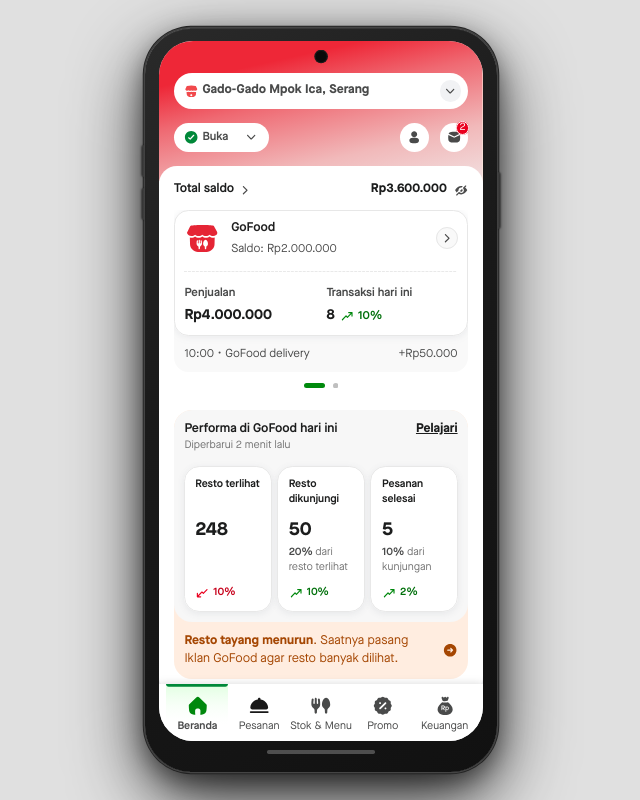
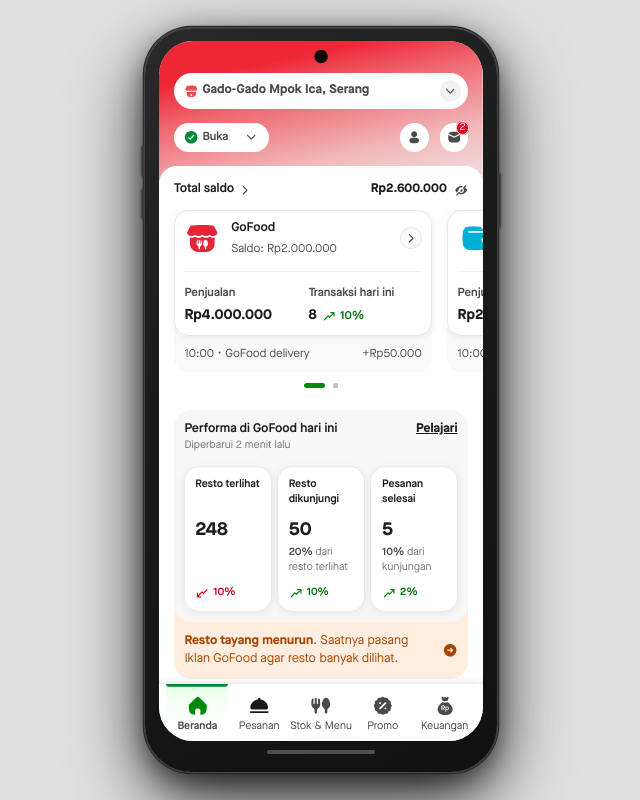
Before and after one commit to gilangilma/saldo-gfma, a React (Vite) app: page / in a window 1280 px wide. Shown: the whole page, without its empty margins (319-959 px from the left). Built offline with nearby package versions, Linux system fonts and the light colour scheme.

Commit message:
Fix carousel layout, fonts, and saldo   calculations

```diff
--- a/pnpm-workspace.yaml
+++ b/pnpm-workspace.yaml
@@ -1,2 +1,5 @@
 packages:
   - '.'
+allowBuilds:
+  '@tailwindcss/oxide': true
+  esbuild: true
--- /dev/null
+++ b/src/data/saldo.ts
@@ -0,0 +1,7 @@
+export const SALDO_GOFOOD = 2000000;
+export const SALDO_QRIS = 600000;
+export const SALDO_TOTAL = SALDO_GOFOOD + SALDO_QRIS;
+
+export function formatRp(amount: number) {
+  return "Rp" + amount.toLocaleString("id-ID");
+}
--- a/src/imports/FinancePage-1/FinancePage-17-21218.tsx
+++ b/src/imports/FinancePage-1/FinancePage-17-21218.tsx
@@ -1,4 +1,5 @@
 import { useState, useEffect, useCallback } from "react";
+import { SALDO_GOFOOD, SALDO_QRIS, SALDO_TOTAL, formatRp } from "../../data/saldo";
 import { useNavigate } from "react-router";
 import useEmblaCarousel from "embla-carousel-react";
 import svgPaths from "./svg-w9q5xzqbo7";
@@ -21,7 +22,7 @@ function Amount() {
   const navigate = useNavigate();
   return (
     <button onClick={() => navigate("/finance/all")} className="content-stretch cursor-pointer flex gap-[4px] items-center relative shrink-0" data-name="Amount">
-      <p className="font-['Maison_Neue_APP:Bold',sans-serif] leading-[36px] not-italic relative shrink-0 text-[#1c1d1d] text-[24px] whitespace-nowrap">Rp3.600.000</p>
+      <p className="font-['Maison_Neue_APP:Bold',sans-serif] leading-[36px] not-italic relative shrink-0 text-[#1c1d1d] text-[24px] whitespace-nowrap">{formatRp(SALDO_TOTAL)}</p>
       <div className="content-stretch flex items-center justify-center overflow-clip relative shrink-0" data-name="navigation/24/ic_next_ios">
         <Icon />
       </div>
@@ -79,7 +80,7 @@ function Frame20() {
 function Frame24() {
   return (
     <div className="content-stretch flex flex-[1_0_0] items-center justify-end min-w-px relative">
-      <p className="font-['Maison_Neue_APP:Demi',sans-serif] leading-[20px] not-italic relative shrink-0 text-[#202020] text-[14px] whitespace-nowrap">Rp2.000.000</p>
+      <p className="font-['Maison_Neue_APP:Demi',sans-serif] leading-[20px] not-italic relative shrink-0 text-[#202020] text-[14px] whitespace-nowrap">{formatRp(SALDO_GOFOOD)}</p>
     </div>
   );
 }
@@ -223,7 +224,7 @@ function Frame21() {
 function Frame25() {
   return (
     <div className="content-stretch flex flex-[1_0_0] items-center justify-end min-w-px relative">
-      <p className="font-['Maison_Neue_APP:Demi',sans-serif] leading-[20px] not-italic relative shrink-0 text-[#202020] text-[14px] whitespace-nowrap">Rp600.000</p>
+      <p className="font-['Maison_Neue_APP:Demi',sans-serif] leading-[20px] not-italic relative shrink-0 text-[#202020] text-[14px] whitespace-nowrap">{formatRp(SALDO_QRIS)}</p>
     </div>
   );
 }
--- a/src/imports/HomeOwner/HomeOwner.tsx
+++ b/src/imports/HomeOwner/HomeOwner.tsx
@@ -5,6 +5,8 @@ import svgPaths from "./svg-ftk39hk4ad";
 
 const IC_HIDE_PATH = "M13.4697 2.862C13.7303 3.12267 13.7303 3.544 13.4697 3.80467L12.3463 4.92762C13.1974 5.60117 13.9465 6.47279 14.5384 7.5202C14.7051 7.81287 14.7051 8.17954 14.5384 8.47954C13.0584 11.1002 10.6117 12.6669 7.99841 12.6669C7.03747 12.6669 6.10255 12.4489 5.22872 12.0469L3.46968 13.8047C3.33968 13.9347 3.16901 14 2.99834 14C2.82768 14 2.65701 13.9347 2.52701 13.8047C2.26634 13.544 2.26634 13.1227 2.52701 12.862L4.03268 11.3558L4.02708 11.3522L5.59015 9.78934C6.13696 10.5241 7.01207 11 7.99834 11C9.6552 11 10.9983 9.65686 10.9983 8C10.9983 7.01373 10.5224 6.13862 9.78768 5.59181L11.2044 4.17487L11.2111 4.17849V4.17849L12.527 2.862C12.7877 2.60134 13.209 2.60134 13.4697 2.862ZM7.99834 3.33334C8.54863 3.33334 9.09157 3.40485 9.6196 3.53947L9.88234 3.612L8.45918 5.03518C8.30895 5.01202 8.15505 5 7.99834 5C6.34149 5 4.99834 6.34315 4.99834 8C4.99834 8.15664 5.01035 8.31047 5.03349 8.46063L3.00168 10.492C2.41968 9.91667 1.89368 9.25 1.45834 8.48C1.29168 8.18667 1.29168 7.82 1.45834 7.52C2.19834 6.21334 3.17834 5.16 4.30501 4.44667C5.42501 3.72667 6.69168 3.33334 7.99834 3.33334ZM9.66501 8C9.66501 8.92048 8.91882 9.66667 7.99834 9.66667C7.37911 9.66667 6.83876 9.32897 6.5514 8.8277L8.82591 6.55299C9.32726 6.84033 9.66501 7.38072 9.66501 8Z";
 const IC_VIEWS_PATH = "M7.99972 3.3335C10.6591 3.3335 13.0777 4.92899 14.5424 7.52258C14.7082 7.81789 14.7081 8.18111 14.5416 8.47793C13.0777 11.0707 10.6591 12.6668 7.99972 12.6668C5.34109 12.6668 2.9225 11.0708 1.45767 8.47707C1.29196 8.18177 1.29196 7.81855 1.45853 7.52173C2.92222 4.92927 5.34073 3.3335 7.99972 3.3335ZM7.99999 4.9999C6.34313 4.9999 4.99999 6.34304 4.99999 7.9999C4.99999 9.65675 6.34313 10.9999 7.99999 10.9999C9.65685 10.9999 11 9.65675 11 7.9999C11 6.34304 9.65685 4.9999 7.99999 4.9999ZM7.99999 6.33323C8.92047 6.33323 9.66666 7.07942 9.66666 7.9999C9.66666 8.92037 8.92047 9.66656 7.99999 9.66656C7.07951 9.66656 6.33332 8.92037 6.33332 7.9999C6.33332 7.87044 6.34808 7.74442 6.37629 7.62377C6.46817 7.6516 6.56565 7.66656 6.66666 7.66656C7.21932 7.66656 7.66666 7.21856 7.66666 6.66656C7.66666 6.56568 7.65171 6.46827 7.62354 6.37592C7.74452 6.34799 7.87053 6.33323 7.99999 6.33323Z";
+
+import { SALDO_GOFOOD, SALDO_QRIS, SALDO_TOTAL, formatRp } from "../../data/saldo";
 
 const BalanceContext = createContext<{ visible: boolean; toggle: () => void }>({
   visible: true,
@@ -347,7 +349,7 @@ function Frame51() {
   return (
     <div className="content-stretch flex gap-[8px] items-center relative shrink-0">
       <p className="font-['Maison_Neue_APP:Bold',sans-serif] leading-[20px] not-italic relative shrink-0 text-[#1c1d1d] text-[14px] whitespace-nowrap">
-        {visible ? "Rp3.600.000" : "Rp••••••"}
+        {visible ? formatRp(SALDO_TOTAL) : "Rp••••••"}
       </p>
       <button
         onClick={toggle}
@@ -403,7 +405,7 @@ function Frame49() {
   return (
     <div className="content-stretch flex items-start relative shrink-0">
       <p className="font-['Maison_Neue_APP:Book',sans-serif] leading-[16px] not-italic relative shrink-0 text-[#4c4c4c] text-[13px] text-right whitespace-nowrap">
-        {visible ? "Saldo: Rp2.000.000" : "Saldo: Rp••••••"}
+        {visible ? `Saldo: ${formatRp(SALDO_GOFOOD)}` : "Saldo: Rp••••••"}
       </p>
     </div>
   );
@@ -577,7 +579,7 @@ function Frame34() {
 function Frame46() {
   const navigate = useNavigate();
   return (
-    <button onClick={() => navigate("/finance/gofood")} className="bg-[#f9f9f9] content-stretch cursor-pointer flex flex-col items-start relative rounded-[16px] text-left w-full">
+    <button onClick={() => navigate("/finance/gofood")} className="bg-[#f9f9f9] content-stretch cursor-pointer flex flex-col items-start relative rounded-[16px] text-left" style={{ width: "288px" }}>
       <Frame40 />
       <Frame34 />
     </button>
@@ -603,7 +605,7 @@ function Frame39() {
     <div className="content-stretch flex flex-[1_0_0] flex-col gap-[8px] items-start leading-[16px] min-w-px not-italic relative text-[#4c4c4c] text-[13px] whitespace-nowrap">
       <p className="font-['Maison_Neue_APP:Demi',sans-serif] relative shrink-0">Gopay</p>
       <p className="font-['Maison_Neue_APP:Book',sans-serif] relative shrink-0 text-right">
-        {visible ? "Saldo: Rp600.000" : "Saldo: Rp••••••"}
+        {visible ? `Saldo: ${formatRp(SALDO_QRIS)}` : "Saldo: Rp••••••"}
       </p>
     </div>
   );
@@ -768,7 +770,7 @@ function Frame42() {
 function Frame48() {
   const navigate = useNavigate();
   return (
-    <button onClick={() => navigate("/finance/qris")} className="bg-[#f9f9f9] content-stretch cursor-pointer flex flex-col items-start relative rounded-[16px] text-left w-full">
+    <button onClick={() => navigate("/finance/qris")} className="bg-[#f9f9f9] content-stretch cursor-pointer flex flex-col items-start relative rounded-[16px] text-left" style={{ width: "288px" }}>
       <Frame41 />
       <Frame42 />
     </button>
@@ -776,7 +778,7 @@ function Frame48() {
 }
 
 function Frame52() {
-  const [emblaRef, emblaApi] = useEmblaCarousel({ loop: false, align: "start" });
+  const [emblaRef, emblaApi] = useEmblaCarousel({ loop: false, align: "start", containScroll: "trimSnaps" });
   const [selectedIndex, setSelectedIndex] = useState(0);
 
   const onSelect = useCallback(() => {
@@ -793,12 +795,12 @@ function Frame52() {
   return (
     <div className="content-stretch flex flex-col gap-[4px] items-start relative shrink-0 w-full">
       {/* Carousel viewport */}
-      <div ref={emblaRef} style={{ overflow: "hidden", width: "100%" }}>
-        <div style={{ display: "flex", gap: "16px" }}>
-          <div style={{ flex: "0 0 100%" }}>
+      <div ref={emblaRef} style={{ overflow: "hidden", width: "calc(100% + 32px)", marginLeft: "-16px", marginRight: "-16px" }}>
+        <div style={{ display: "flex", gap: "16px", paddingLeft: "16px" }}>
+          <div style={{ flex: "0 0 288px", maxWidth: "288px" }}>
             <Frame46 />
           </div>
-          <div style={{ flex: "0 0 100%" }}>
+          <div style={{ flex: "0 0 288px", maxWidth: "288px", marginRight: "16px" }}>
             <Frame48 />
           </div>
         </div>
```
Also changed, not shown: 1 other file (tests, documents, lock files or other folders).
